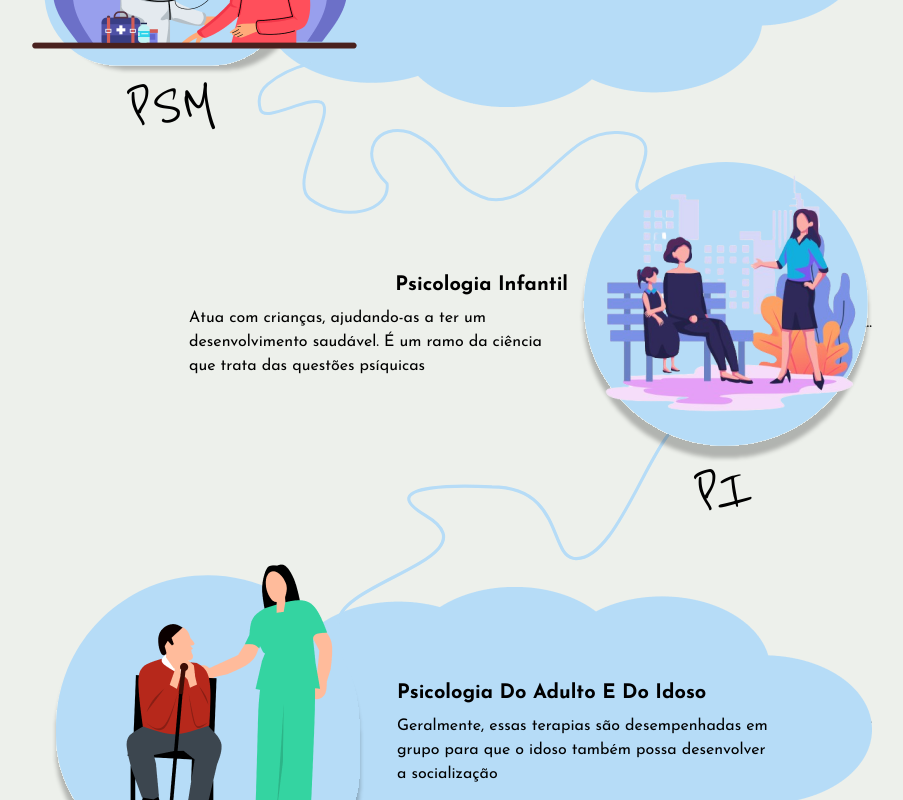
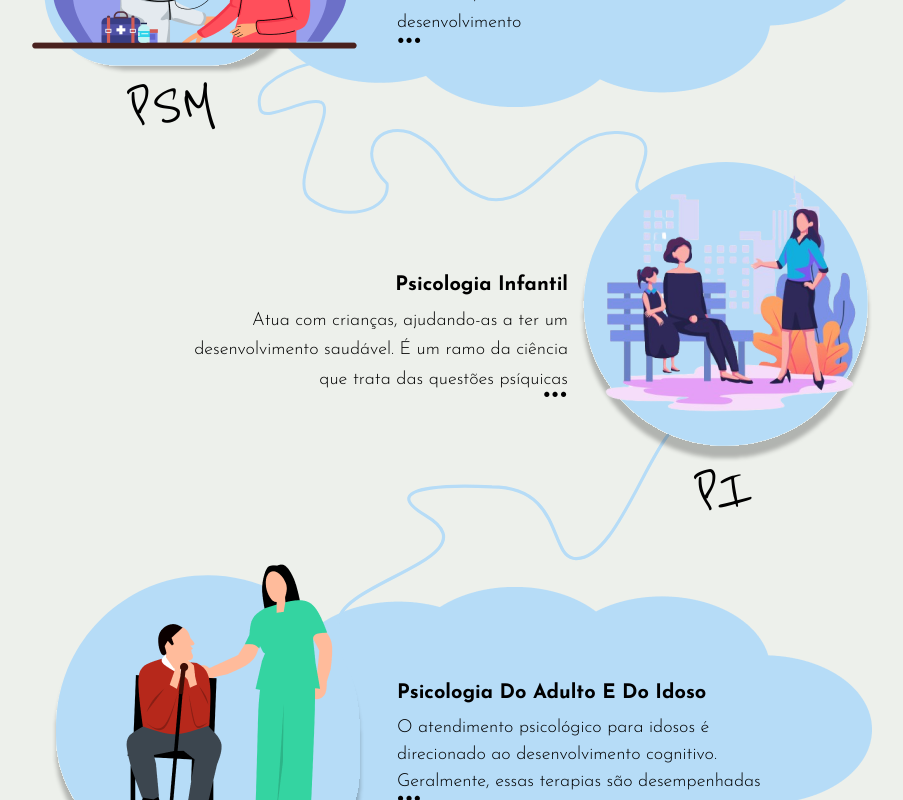
Before and after one commit to EricBrisola/CONEX, a React (Vite) app: page / in a window 1280 px wide. Shown: the part 1060-1860 px from the top of the page, without its empty margins (188-1091 px from the left). Built offline with nearby package versions, Linux system fonts and the light colour scheme.

Commit message:
feat: added 3 dots button to insert modal

```diff
--- a/src/pages/Home/index.jsx
+++ b/src/pages/Home/index.jsx
@@ -26,6 +26,9 @@ const Home = () => {
         "absolute right-[6rem] top-[5.21rem] flex w-[23.688rem] flex-col gap-[0.419rem]",
       abreviatedTitleStyle:
         "absolute bottom-[0.3rem] left-24 h-[3.6rem] font-ReenieBeanie text-[4.063rem] leading-none",
+      btnStyle:
+        "absolute bottom-[4.95rem] right-[28.15rem] font-JosefinSans text-[3.125rem] leading-none",
+      textStyle: "text-wrap text-lg font-light leading-[1.51]",
     },
     {
       id: 1,
@@ -44,13 +47,16 @@ const Home = () => {
         "absolute right-[19rem] top-[8.5rem] flex w-[23.688rem] flex-col items-end gap-[0.419rem]",
       abreviatedTitleStyle:
         "absolute right-[7.5rem] top-[20.163rem] h-[3.6rem] font-ReenieBeanie text-[4.063rem] leading-none",
+      btnStyle:
+        "absolute bottom-[6.3rem] left-[31.9rem] font-JosefinSans text-[3.125rem] leading-none",
+      textStyle: "text-wrap text-right text-lg font-light leading-[1.65]",
     },
     {
       id: 2,
       cardStyle:
         "relative flex h-[25.913rem] w-[52.5rem] justify-end font-JosefinSans",
       title: "Psicologia Do Adulto E Do Idoso ",
-      text: "Geralmente, essas terapias são desempenhadas em grupo para que o idoso também possa desenvolver a socialização",
+      text: "O atendimento psicológico para idosos é direcionado ao desenvolvimento cognitivo. Geralmente, essas terapias são desempenhadas",
       mainImage: "src/assets/homePage/Main/pai/father-img.png",
       background: "src/assets/homePage/Main/pai/pai-circle.svg",
       textBackground: "src/assets/homePage/Main/cloud-blue.png",
@@ -63,6 +69,9 @@ const Home = () => {
         "absolute right-[6rem] top-[10.5rem] flex w-[23.688rem] flex-col gap-[0.419rem]",
       abreviatedTitleStyle:
         "absolute bottom-0 left-32 h-[3.6rem] font-ReenieBeanie text-[4.063rem] leading-none",
+      btnStyle:
+        "absolute bottom-28 right-[28.16rem] font-JosefinSans text-[3.125rem] leading-none",
+      textStyle: "text-wrap text-lg font-light leading-[1.51]",
     },
     {
       id: 3,
@@ -82,13 +91,16 @@ const Home = () => {
         "absolute right-[18.55rem] top-[6.7rem] flex w-[23.688rem] flex-col items-end gap-[0.419rem]",
       abreviatedTitleStyle:
         "absolute right-[6rem] top-[17.4rem] h-[3.6rem] font-ReenieBeanie text-[4.063rem] leading-none",
+      btnStyle:
+        "absolute bottom-32 right-[18.55rem] font-JosefinSans text-[3.125rem] leading-none",
+      textStyle: "text-wrap text-right text-lg font-light leading-[1.65]",
     },
     {
       id: 4,
       cardStyle:
         "relative flex h-[23.513rem] w-[52.5rem] justify-end font-JosefinSans",
       title: "Terapia Cognitivo Comportamental",
-      text: "Uma abordagem estruturada, estabelecida a partir da colaboração entre terapeuta e paciente. É recomendada e produz resultados.",
+      text: "Uma abordagem estruturada, estabelecida a partir da colaboração entre terapeuta e paciente. É recomendada e produz resultados",
       mainImage: "src/assets/homePage/Main/tcc/tccImg.png",
       background: "src/assets/homePage/Main/tcc/tccImg.svg",
       textBackground: "src/assets/homePage/Main/cloud-blue.png",
@@ -100,6 +112,9 @@ const Home = () => {
         "absolute right-[6rem] top-[8rem] flex w-[23.688rem] flex-col gap-[0.419rem]",
       abreviatedTitleStyle:
         "absolute left-32 top-[20.163rem] h-[3.6rem] font-ReenieBeanie text-[4.063rem] leading-none",
+      btnStyle:
+        "absolute bottom-[7.1rem] left-[22.8rem] font-JosefinSans text-[3.125rem] leading-none",
+      textStyle: "text-wrap text-lg font-light leading-[1.51]",
     },
   ];
   return (
@@ -127,6 +142,8 @@ const Home = () => {
               abreviatedTitleStyle={infoCard.abreviatedTitleStyle}
               backgroundStyle={infoCard.backgroundStyle}
               mainImageStyle={infoCard.mainImageStyle}
+              btnStyle={infoCard.btnStyle}
+              textStyle={infoCard.textStyle}
             />
           );
         })}
```
